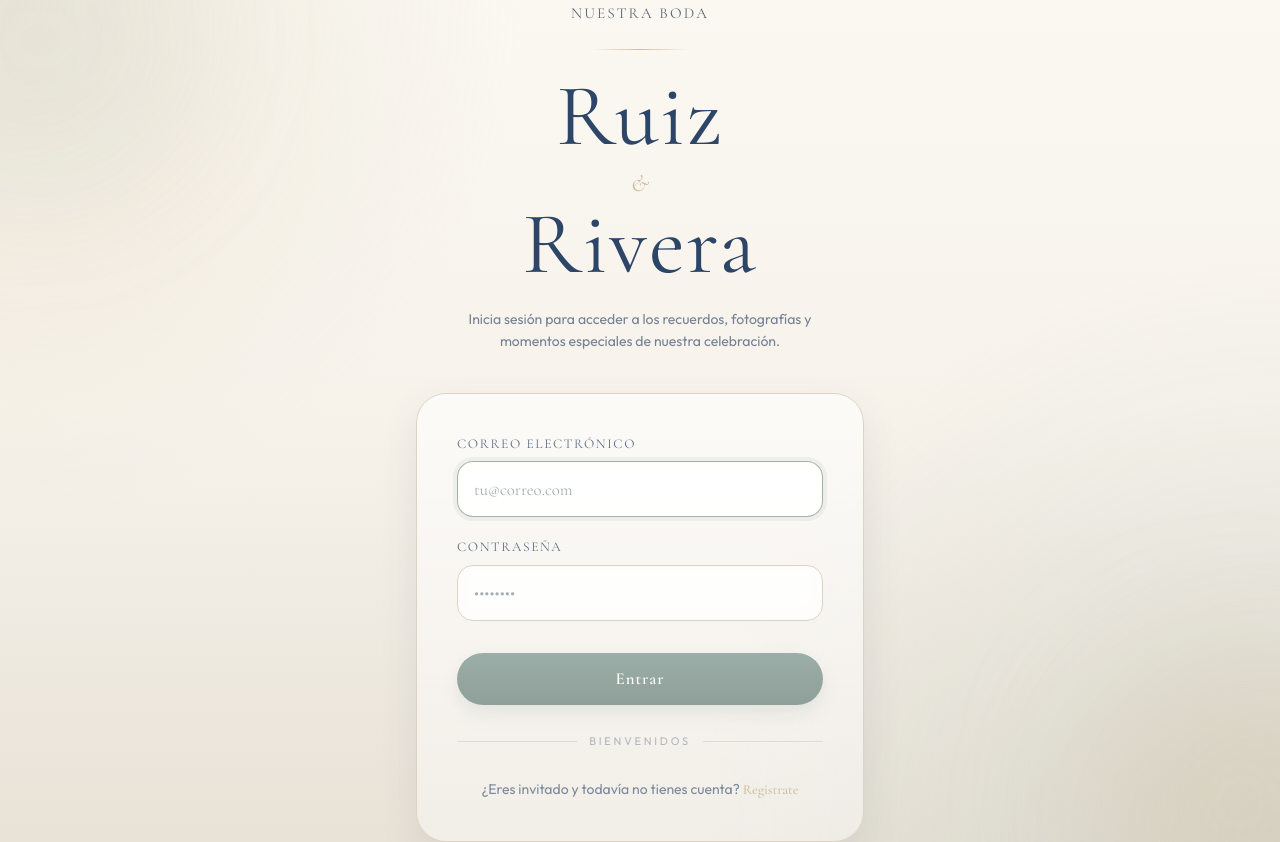
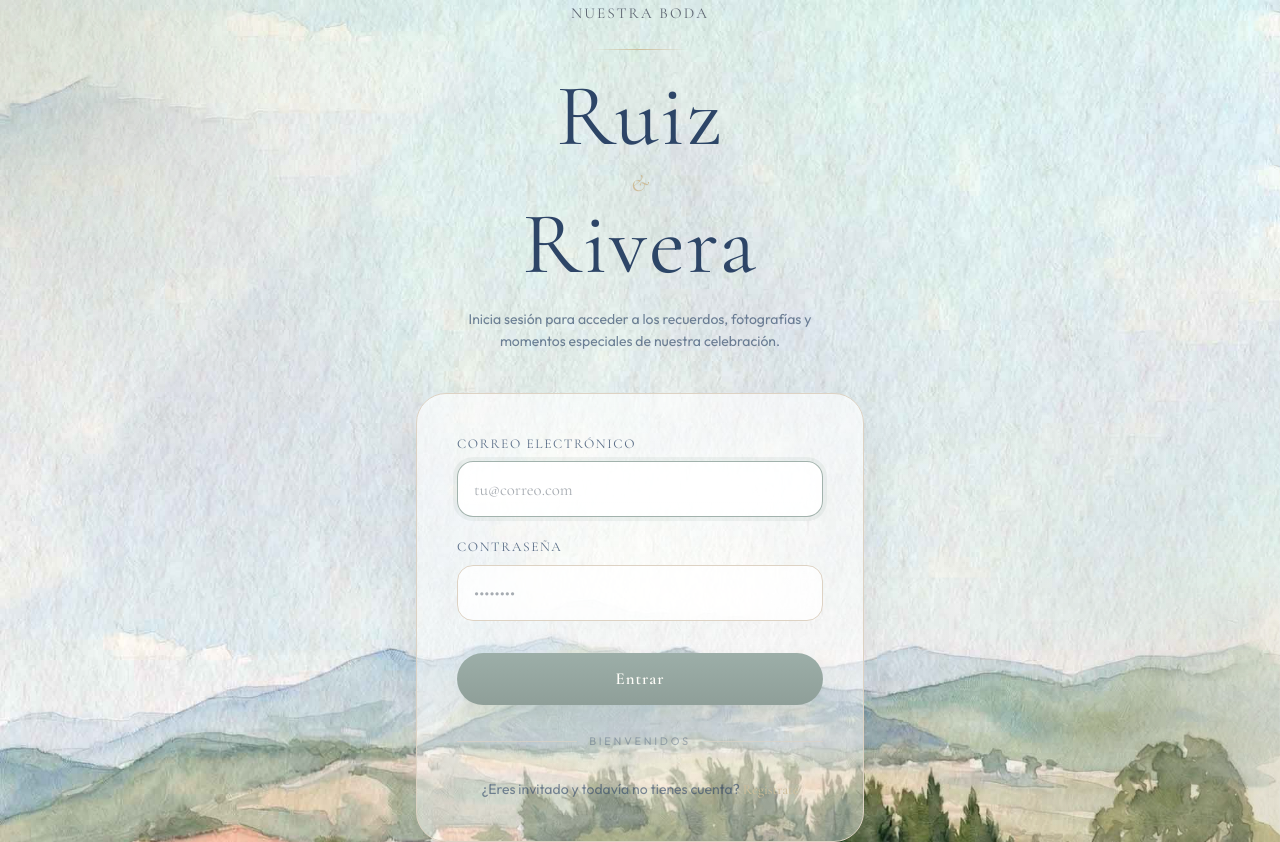
Before and after one commit to carlosfernandezdev/frontend-boda, a React (Vite) app: page /login in a window 1280 px wide. Built offline with nearby package versions, Linux system fonts and the light colour scheme; a web font is replaced by a local one.

Commit message:
Fondo Intento 5

```diff
--- a/src/styles/index.css
+++ b/src/styles/index.css
@@ -102,8 +102,7 @@
 [class*="bg-[radial-gradient"] {
   background:
     radial-gradient(circle at top left, rgba(205, 189, 154, 0.26), transparent 34%),
-    radial-gradient(circle at bottom right, rgba(156, 174, 168, 0.20), transparent 38%),
-    linear-gradient(180deg, var(--paper-2) 0%, var(--paper) 48%, var(--page-bg) 100%) !important;
+    radial-gradient(circle at bottom right, rgba(156, 174, 168, 0.20), transparent 38%) !important;
 }
 
 /* ================================
```
